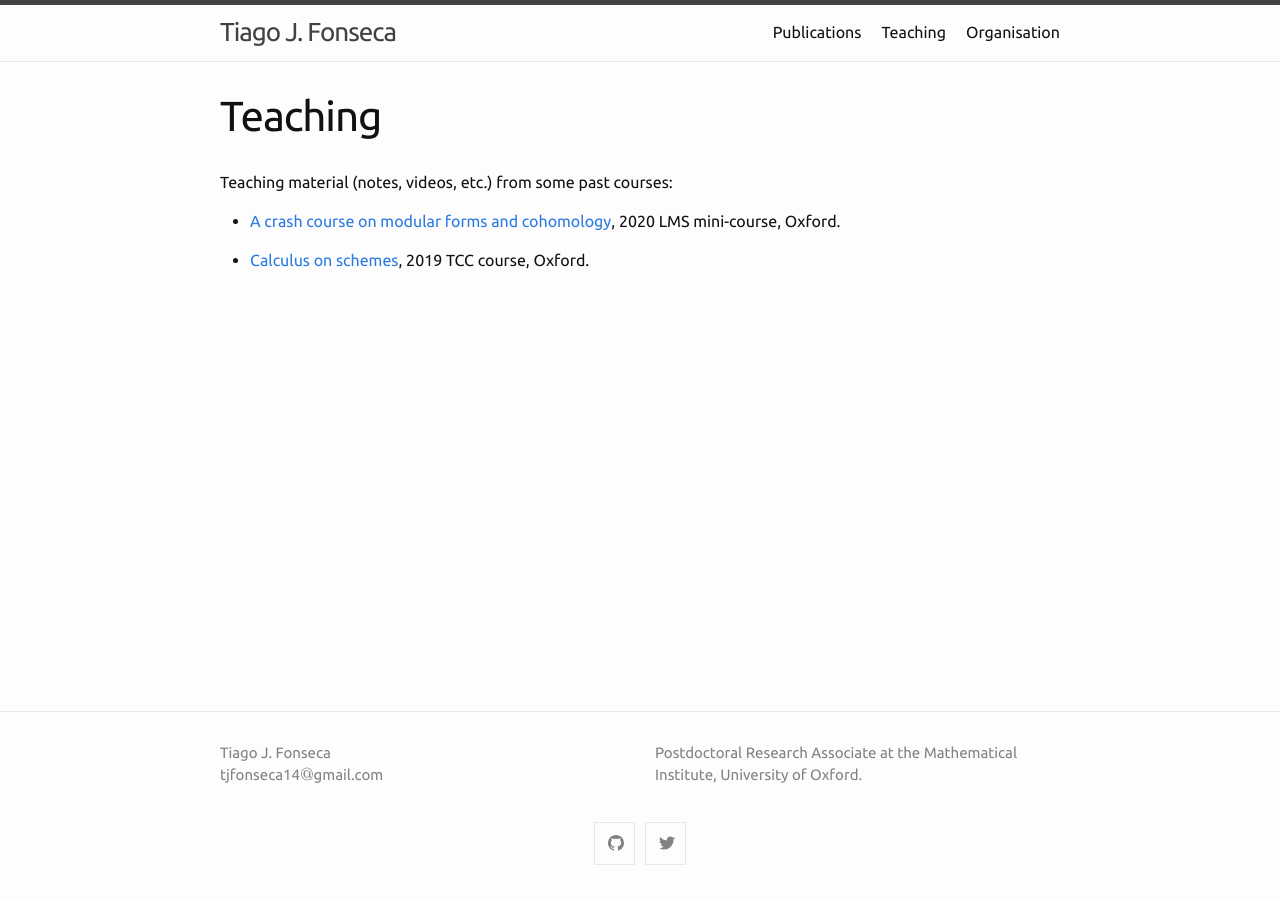
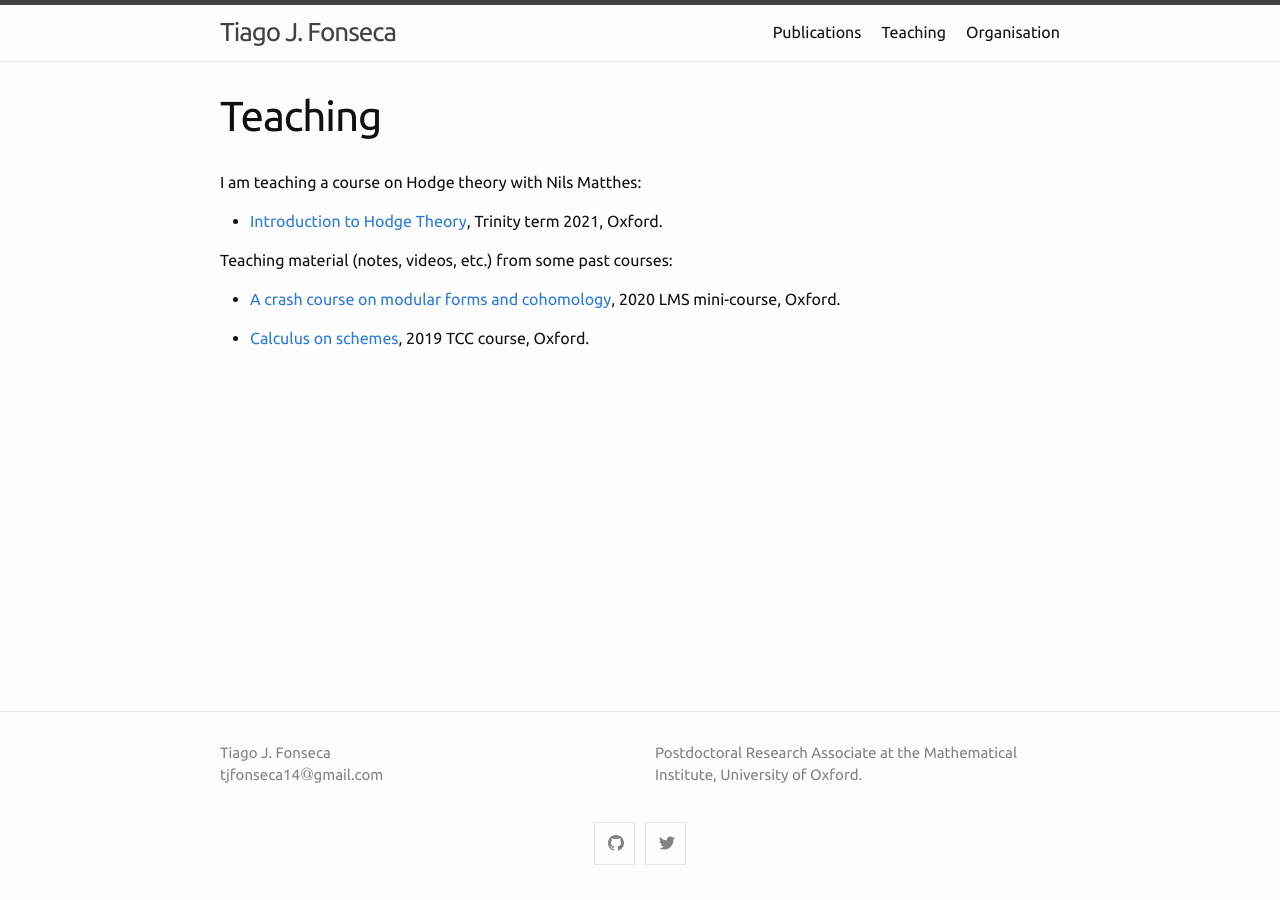
Before and after one commit to tjfonseca/tjfonseca.github.io, a Jekyll site: the page built from teaching.md, in a window 1280 px wide. Built offline with Jekyll 4.4.1, drawn with Linux system fonts in a browser that asks for light colours; formulas are drawn with MathJax 3.

Commit message:
Initial commit

```diff
--- a/teaching.md
+++ b/teaching.md
@@ -4,6 +4,10 @@ title: Teaching
 permalink: /teaching/
 ---
 
+I am teaching a course on Hodge theory with Nils Matthes:
+
+- [Introduction to Hodge Theory](https://people.maths.ox.ac.uk/matthes/Hodge21.html), Trinity term 2021, Oxford.
+
 Teaching material (notes, videos, etc.) from some past courses:
 
 - [A crash course on modular forms and cohomology](/teaching/crash-course/), 2020 LMS mini-course, Oxford.
```
Also changed, not shown: index.md (+1 -1 lines).
